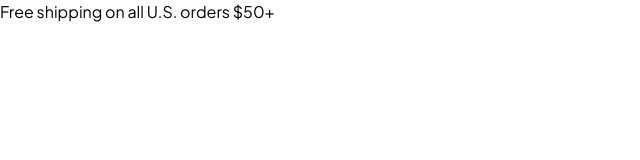
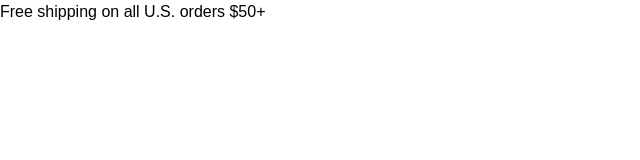
Before and after one commit to DHRUV051/Tee_Shirt, a Next.js app: page / in a window 1280 px wide. Shown: the top 160 px of the page, without its empty margins (0-640 px from the left). Built offline with nearby package versions, Linux system fonts and the light colour scheme.

Commit message:
tailwind change

```diff
--- a/src/app/globals.css
+++ b/src/app/globals.css
@@ -3,3 +3,9 @@
 @tailwind base;
 @tailwind components;
 @tailwind utilities;
+
+* {
+    font-family:
+    PlusJakartaSans,
+      sans-serif;
+  }
```
